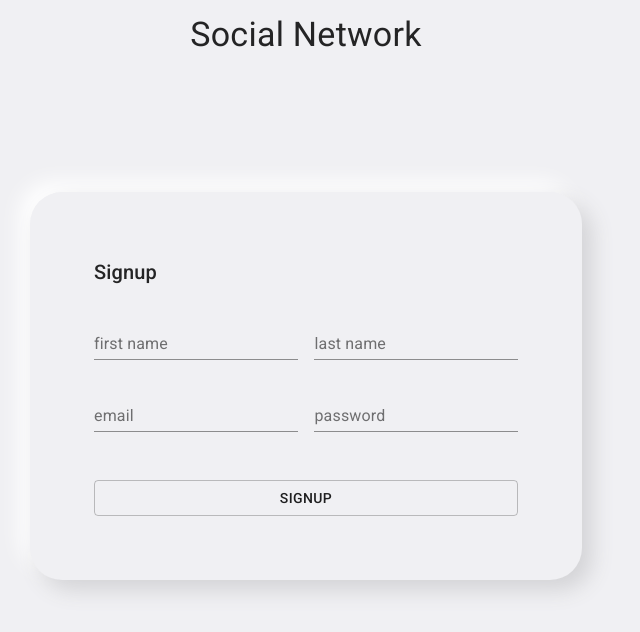
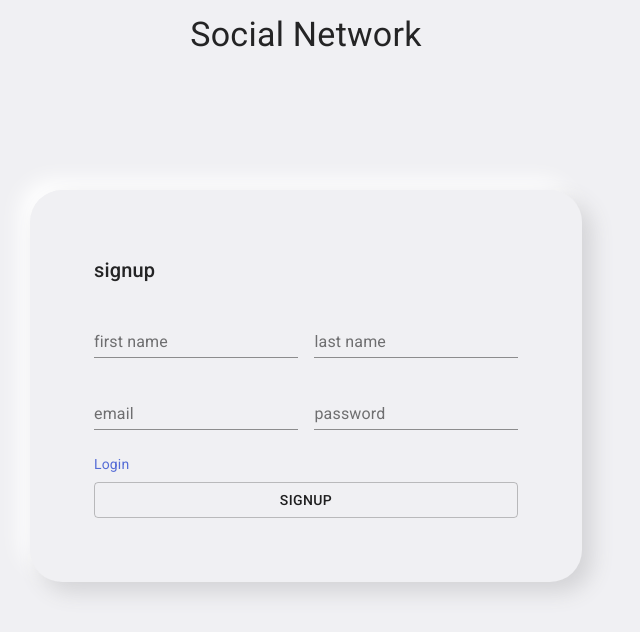
Before and after one commit to KseniyaShukevich/social-network, a Next.js app: page /signup in a window 1280 px wide. Shown: the top 632 px of the page, without its empty margins (334-974 px from the left). Built offline with nearby package versions, Linux system fonts and the light colour scheme.

Commit message:
refactore: signup and login

```diff
--- /dev/null
+++ b/components/FormLayout.tsx
@@ -0,0 +1,62 @@
+import MainLayout from '../components/MainLayout';
+import MyContainer from '../components/Container';
+import { makeStyles } from '@material-ui/core/styles';
+import Typography from '@material-ui/core/Typography';
+import FormControl from '@material-ui/core/FormControl';
+import Button from '@material-ui/core/Button';
+import Box from '@material-ui/core/Box';
+import Container from '@material-ui/core/Container';
+import { ReactElement } from 'react';
+
+const useStyles = makeStyles((theme) => ({
+  formControl: {
+    width: '100%',
+    padding: theme.spacing(8),
+    [theme.breakpoints.down(500)]: {
+      textAlign: 'center',
+      padding: theme.spacing(6),
+    },
+  },
+  heading: {
+    marginBottom: theme.spacing(3),
+    [theme.breakpoints.down(500)]: {
+      textAlign: 'center',
+    },
+  },
+  button: {
+    width: '100%',
+    marginTop: theme.spacing(1),
+  },
+}));
+
+interface IProps {
+  children: ReactElement | Array<ReactElement>;
+  heading: string;
+  textButton: string;
+}
+
+const FormLayout: React.FC<IProps> = ({ children, heading, textButton }) => {
+  const classes = useStyles();
+
+  return (
+    <MainLayout>
+      <Container maxWidth="sm">
+        <MyContainer>
+          <FormControl className={classes.formControl}>
+            <Typography variant="h6" className={classes.heading}>
+              {heading}
+            </Typography>
+            {children}
+            <Box display="flex" justifyContent="space-between">
+              <Button variant="outlined" className={classes.button}>
+                {textButton}
+              </Button>
+            </Box>
+          </FormControl>
+        </MyContainer>
+      </Container>
+    </MainLayout>
+  );
+};
+
+export default FormLayout;
--- /dev/null
+++ b/components/LinkElement.tsx
@@ -0,0 +1,26 @@
+import { makeStyles } from '@material-ui/core/styles';
+import Link from 'next/link';
+
+const useStyles = makeStyles((theme) => ({
+  link: {
+    textDecoration: 'none',
+    color: theme.palette.primary.main,
+  },
+}));
+
+interface IProps {
+  href: string;
+  text: string;
+}
+
+const LinkElement: React.FC<IProps> = ({ href, text }) => {
+  const classes = useStyles();
+
+  return (
+    <Link href={href}>
+      <a className={classes.link}>{text}</a>
+    </Link>
+  );
+};
+
+export default LinkElement;
--- /dev/null
+++ b/components/RowFields.tsx
@@ -0,0 +1,56 @@
+import { makeStyles } from '@material-ui/core/styles';
+import TextField from '@material-ui/core/TextField';
+import Box from '@material-ui/core/Box';
+
+const useStyles = makeStyles((theme) => ({
+  containerFields: {
+    [theme.breakpoints.down(500)]: {
+      display: 'block',
+    },
+  },
+  field: {
+    width: '48%',
+    minWidth: 150,
+    marginBottom: theme.spacing(3),
+    [theme.breakpoints.down(500)]: {
+      width: '100%',
+    },
+  },
+}));
+
+interface IProps {
+  firstLabel: string;
+  firstType?: string;
+  secondLabel: string;
+  secondTyle?: string;
+}
+
+const RowFields: React.FC<IProps> = ({
+  firstLabel,
+  firstType = '',
+  secondLabel,
+  secondTyle = '',
+}) => {
+  const classes = useStyles();
+
+  return (
+    <Box
+      display="flex"
+      justifyContent="space-between"
+      className={classes.containerFields}
+    >
+      <TextField
+        label={firstLabel}
+        type={firstType}
+        className={classes.field}
+      />
+      <TextField
+        label={secondLabel}
+        type={secondTyle}
+        className={classes.field}
+      />
+    </Box>
+  );
+};
+
+export default RowFields;
--- a/pages/signup.tsx
+++ b/pages/signup.tsx
@@ -1,89 +1,20 @@
 import type { NextPage } from 'next';
-import MainLayout from '../components/MainLayout';
-import MyContainer from '../components/Container';
-import { makeStyles } from '@material-ui/core/styles';
-import Typography from '@material-ui/core/Typography';
-import TextField from '@material-ui/core/TextField';
-import FormControl from '@material-ui/core/FormControl';
-import Button from '@material-ui/core/Button';
-import Box from '@material-ui/core/Box';
-import Container from '@material-ui/core/Container';
+import FormLayout from '../components/FormLayout';
+import RowFields from '../components/RowFields';
+import LinkElement from '../components/LinkElement';
 
-const useStyles = makeStyles((theme) => ({
-  formControl: {
-    width: '100%',
-    padding: theme.spacing(8),
-    [theme.breakpoints.down(500)]: {
-      textAlign: 'center',
-      padding: theme.spacing(6),
-    },
-  },
-  heading: {
-    marginBottom: theme.spacing(3),
-    [theme.breakpoints.down(500)]: {
-      textAlign: 'center',
-    },
-  },
-  containerFields: {
-    [theme.breakpoints.down(500)]: {
-      display: 'block',
-    },
-  },
-  field: {
-    width: '48%',
-    minWidth: 150,
-    marginBottom: theme.spacing(3),
-    [theme.breakpoints.down(500)]: {
-      width: '100%',
-    },
-  },
-  button: {
-    width: '100%',
-    marginTop: theme.spacing(3),
-  },
-}));
-
-const Home: NextPage = () => {
-  const classes = useStyles();
-
+const Signup: NextPage = () => {
   return (
-    <MainLayout>
-      <Container maxWidth="sm">
-        <MyContainer>
-          <FormControl className={classes.formControl}>
-            <Typography variant="h6" className={classes.heading}>
-              Signup
-            </Typography>
-            <Box
-              display="flex"
-              justifyContent="space-between"
-              className={classes.containerFields}
-            >
-              <TextField label="first name" className={classes.field} />
-              <TextField label="last name" className={classes.field} />
-            </Box>
-            <Box
-              display="flex"
-              justifyContent="space-between"
-              className={classes.containerFields}
-            >
-              <TextField label="email" className={classes.field} />
-              <TextField
-                type="password"
-                label="password"
-                className={classes.field}
-              />
-            </Box>
-            <Box display="flex" justifyContent="space-between">
-              <Button variant="outlined" className={classes.button}>
-                Signup
-              </Button>
-            </Box>
-          </FormControl>
-        </MyContainer>
-      </Container>
-    </MainLayout>
+    <FormLayout heading="signup" textButton="signup">
+      <RowFields firstLabel="first name" secondLabel="last name" />
+      <RowFields
+        firstLabel="email"
+        secondLabel="password"
+        secondTyle="password"
+      />
+      <LinkElement href="/" text="Login" />
+    </FormLayout>
   );
 };
 
-export default Home;
+export default Signup;
```
Also changed, not shown: containers/Homepage.tsx (+13 -83 lines).
